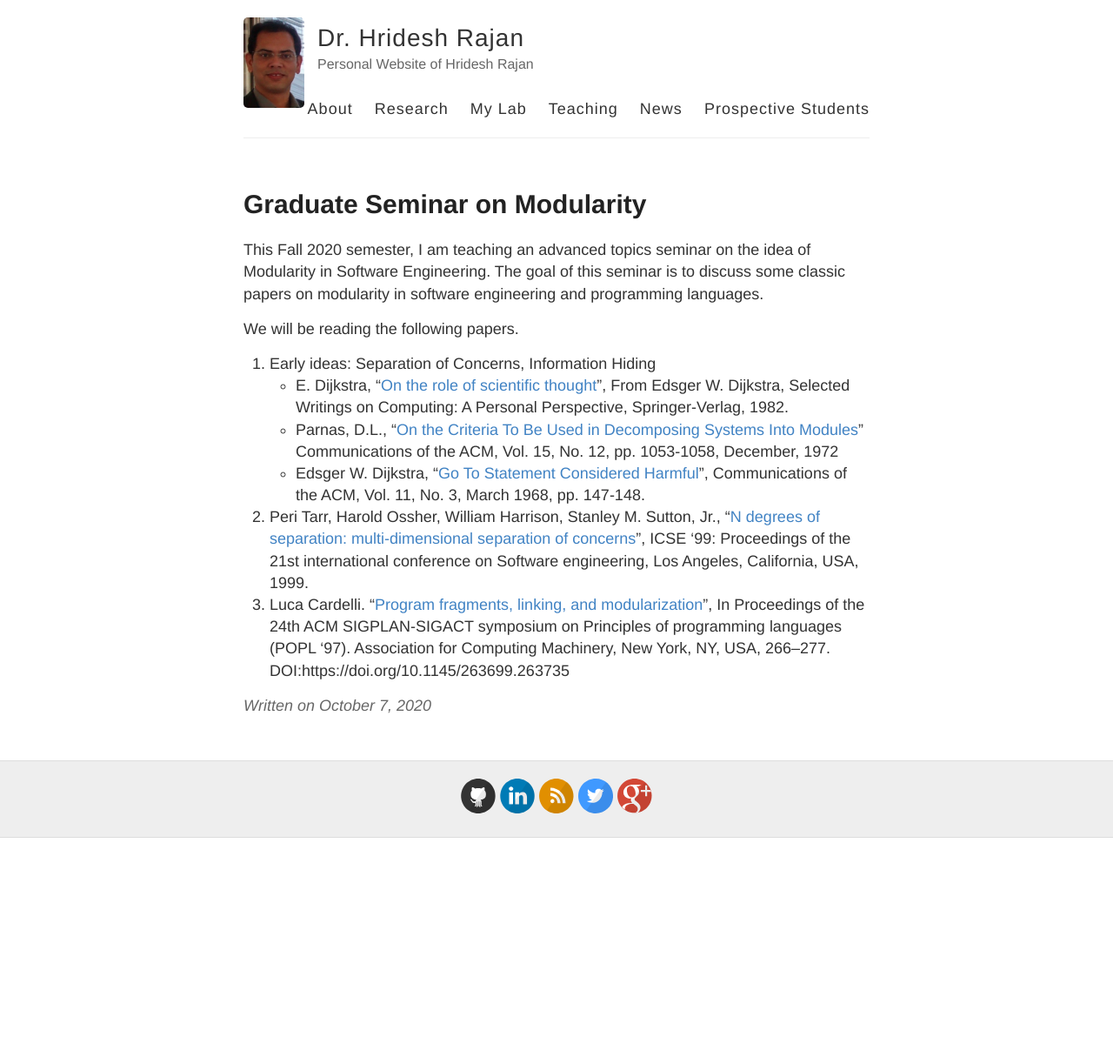
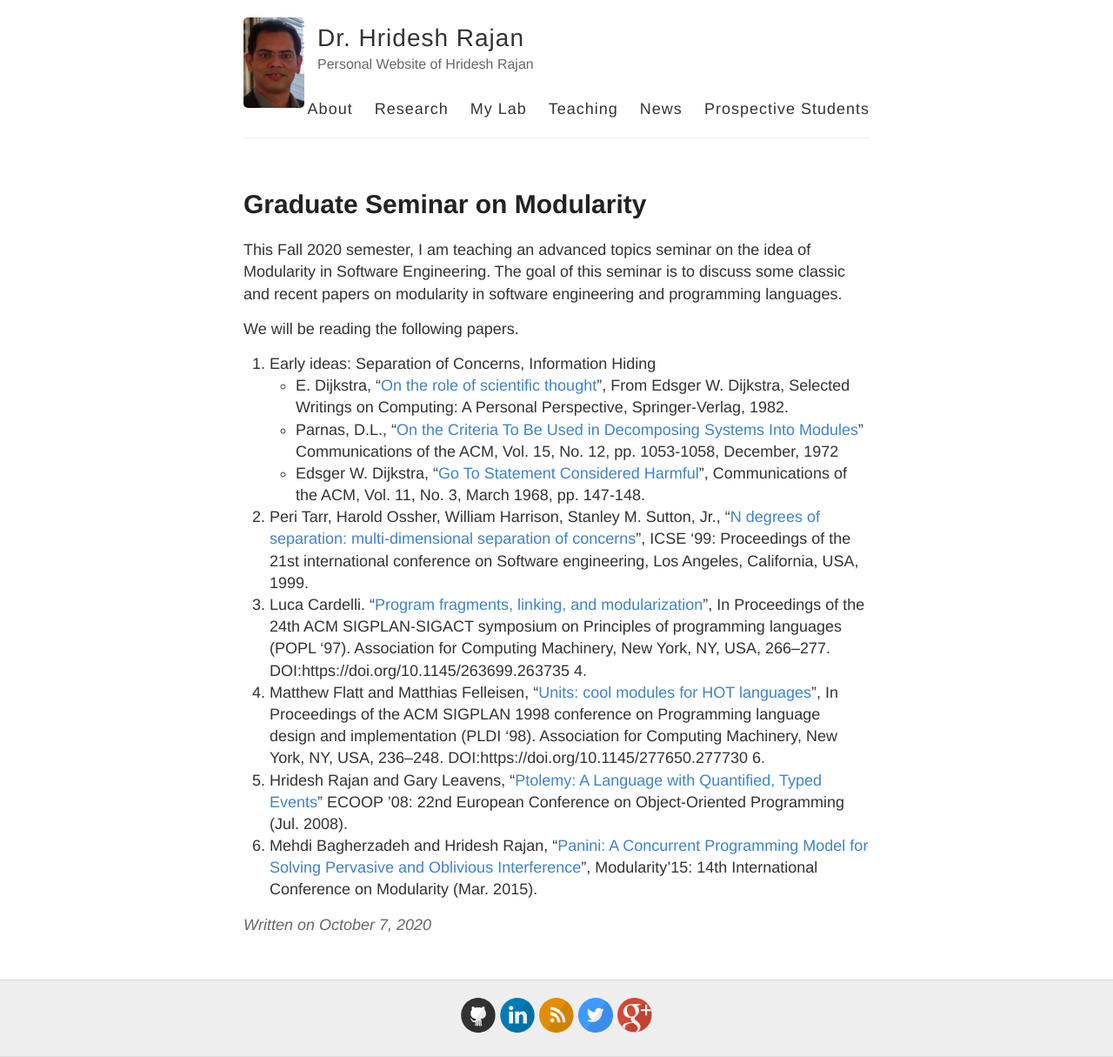
Before and after one commit to hridesh/hridesh.github.io, a Jekyll site: the page built from _posts/2020-10-07-Modularity-Seminar.md, in a window 1280 px wide. Shown: the whole page at 87% size. Built offline with Jekyll 4.4.1, drawn with Linux system fonts in a browser that asks for light colours; our own code applies the rules of GitHub Pages for plain Markdown files; before the commit the page ends 963 px from its top, so only the background shows below that.

Commit message:
adding paper to seminar

```diff
--- a/_posts/2020-10-07-Modularity-Seminar.md
+++ b/_posts/2020-10-07-Modularity-Seminar.md
@@ -5,8 +5,8 @@ links:
 
 This Fall 2020 semester, I am teaching an advanced topics seminar on
 the idea of Modularity in Software Engineering.
-The goal of this seminar is to discuss some classic papers on modularity
-in software engineering and programming languages.
+The goal of this seminar is to discuss some classic and recent papers
+on modularity in software engineering and programming languages.
 
 We will be reading the following papers.
 
@@ -22,3 +22,13 @@ We will be reading the following papers.
    ICSE '99: Proceedings of the 21st international conference on Software engineering, Los Angeles, California, USA, 1999.
 3. Luca Cardelli. "[Program fragments, linking, and modularization](http://lucacardelli.name/Papers/Linking.A4.pdf)", In Proceedings of the 24th ACM SIGPLAN-SIGACT
    symposium on Principles of programming languages (POPL '97). Association for Computing Machinery, New York, NY, USA, 266–277. DOI:https://doi.org/10.1145/263699.263735
+4.
+5. Matthew Flatt and Matthias Felleisen, "[Units: cool modules for HOT languages](https://dl.acm.org/doi/abs/10.1145/277650.277730)",
+   In Proceedings of the ACM SIGPLAN 1998 conference on Programming language design and implementation (PLDI '98).
+   Association for Computing Machinery, New York, NY, USA, 236–248. DOI:https://doi.org/10.1145/277650.277730
+6.
+7. Hridesh Rajan and Gary Leavens, "[Ptolemy: A Language with Quantified, Typed Events](https://lab-design.github.io/papers/ECOOP-2008/)"
+   ECOOP ’08: 22nd European Conference on Object-Oriented Programming (Jul. 2008).
+8. Mehdi Bagherzadeh and Hridesh Rajan, "[Panini: A Concurrent Programming Model
+   for Solving Pervasive and Oblivious Interference](https://lab-design.github.io/papers/MODULARITY-15/)",
+   Modularity’15: 14th International Conference on Modularity (Mar. 2015).
```
